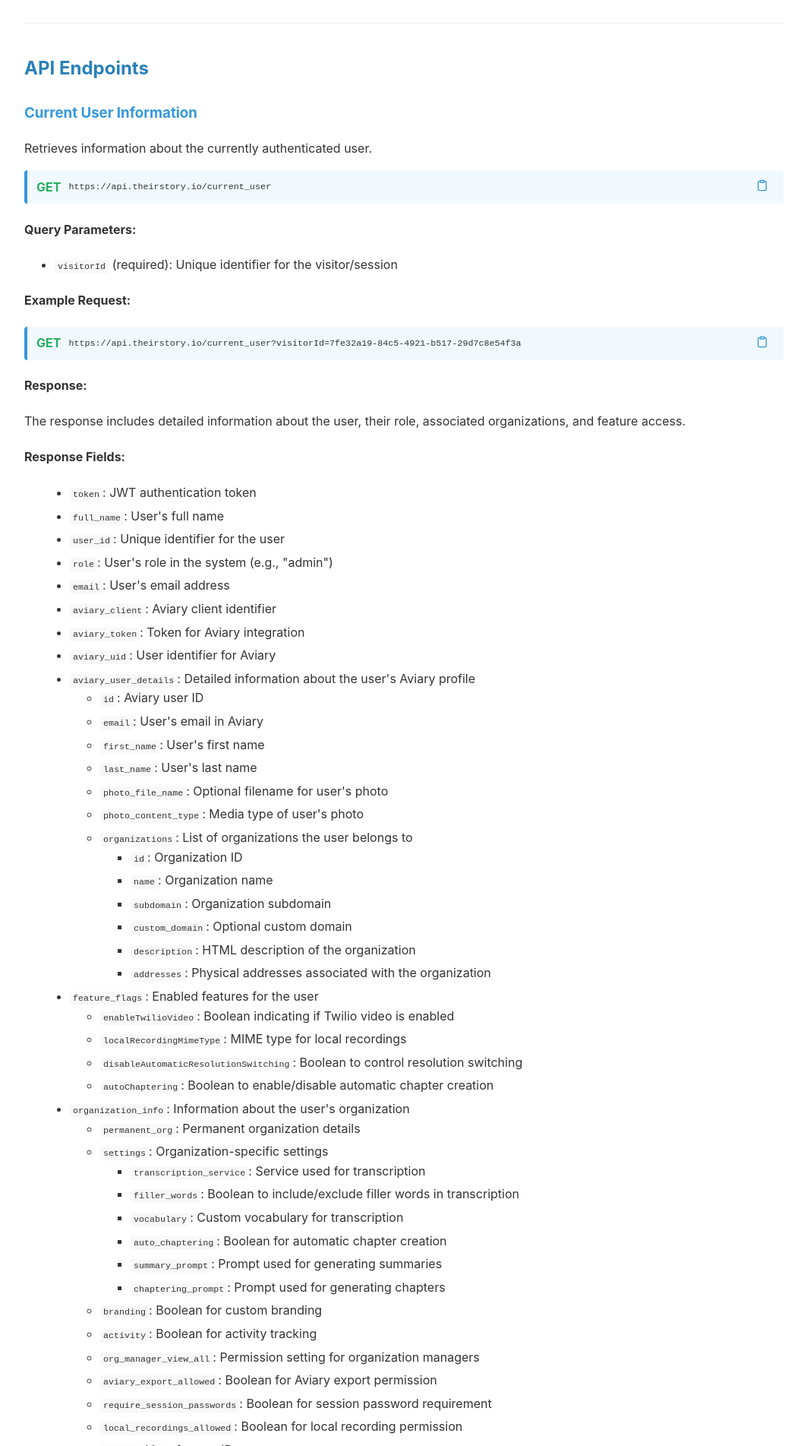
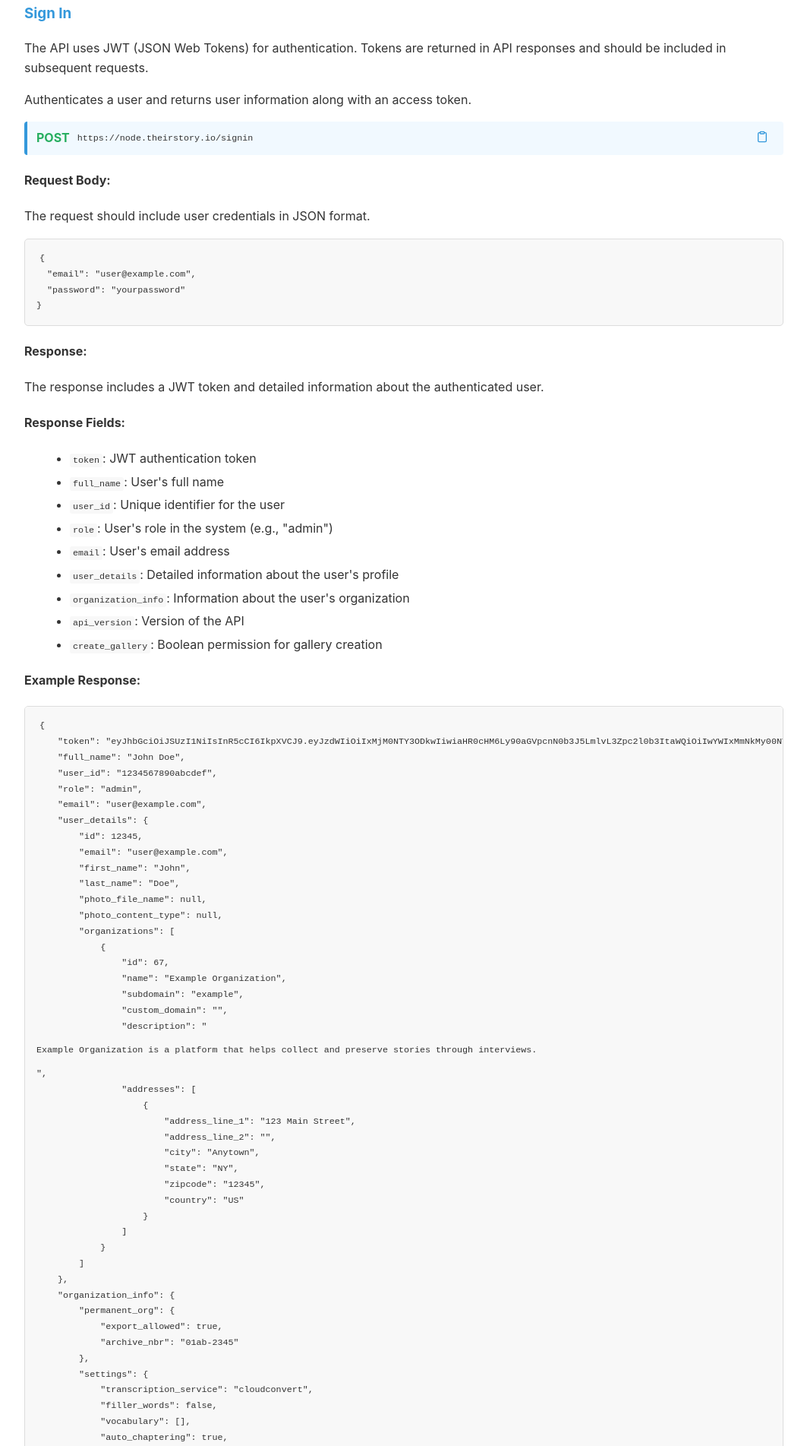
Before and after one commit to theirstory/theirstory-api, a plain HTML site: page index.html in a window 1280 px wide. Shown: the part 897-2800 px from the top of the page at 76% size, without its empty margins (108-1171 px from the left). Drawn offline with Linux system fonts and the light colour scheme.

Commit message:
Update index.html

```diff
--- a/index.html
+++ b/index.html
@@ -149,19 +149,19 @@
     <h1>TheirStory API Guide</h1>
 
     <div class="index-container">
-        <h2>API Endpoints</h2>
+        <h2>Contents</h2>
         <ul>
             <li><a href="#overview">Overview</a></li>
-            <li><a href="#authentication">Authentication</a></li>
+            <li><a href="#api-endpoints">API Endpoints</a>
+                <ul>
+                    <li><a href="#signin">Sign In</a></li>
                     <li><a href="#current-user">Current User Information</a></li>
                     <li><a href="#projects">Projects</a></li>
                     <li><a href="#organization">Organization</a></li>
                     <li><a href="#stories">Stories</a></li>
-            <!--<li><a href="#groups">Groups</a></li>
-            <li><a href="#integration">Integration with Aviary</a></li>
-            <li><a href="#feature-flags">Feature Flags</a></li>
-            <li><a href="#organization-settings">Organization Settings</a></li>
-            <li><a href="#usage-limits">Usage Limits</a></li>-->
+                    <li><a href="#groups">Groups</a></li>
+                </ul>
+            </li>
             <li><a href="#error-handling">Error Handling</a></li>
             <li><a href="#security">Security Considerations</a></li>
         </ul>
@@ -174,16 +174,130 @@
 
     <div class="endpoint-divider"></div>
 
-    <section id="authentication">
-        <h2>Authentication</h2>
+    <section id="api-endpoints">
+        <h2>API Endpoints</h2>
+
+        <section id="signin">
+            <h3>Sign In</h3>
         <p>The API uses JWT (JSON Web Tokens) for authentication. Tokens are returned in API responses and should be included in subsequent requests.</p>
+
+        <p>Authenticates a user and returns user information along with an access token.</p>
+
+        <div class="endpoint-url">
+            <span class="http-method">POST</span>
+            <code>https://node.theirstory.io/signin</code>
+            <button class="copy-btn" onclick="copyToClipboard('https://node.theirstory.io/signin')">
+                <svg xmlns="http://www.w3.org/2000/svg" width="16" height="16" viewBox="0 0 24 24" fill="none" stroke="currentColor" stroke-width="2" stroke-linecap="round" stroke-linejoin="round">
+                    <path d="M16 4h2a2 2 0 0 1 2 2v14a2 2 0 0 1-2 2H6a2 2 0 0 1-2-2V6a2 2 0 0 1 2-2h2"></path>
+                    <rect x="8" y="2" width="8" height="4" rx="1" ry="1"></rect>
+                </svg>
+            </button>
+        </div>
+
+        <h4>Request Body:</h4>
+        <p>The request should include user credentials in JSON format.</p>
+        <pre><code>{
+  "email": "user@example.com",
+  "password": "yourpassword"
+}</code></pre>
+
+        <div class="response-section">
+            <h4>Response:</h4>
+            <p>The response includes a JWT token and detailed information about the authenticated user.</p>
+
+            <h4>Response Fields:</h4>
+            <ul class="field-list">
+                <li><code>token</code>: JWT authentication token</li>
+                <li><code>full_name</code>: User's full name</li>
+                <li><code>user_id</code>: Unique identifier for the user</li>
+                <li><code>role</code>: User's role in the system (e.g., "admin")</li>
+                <li><code>email</code>: User's email address</li>
+                <li><code>user_details</code>: Detailed information about the user's profile</li>
+                <li><code>organization_info</code>: Information about the user's organization</li>
+                <li><code>api_version</code>: Version of the API</li>
+                <li><code>create_gallery</code>: Boolean permission for gallery creation</li>
+            </ul>
+
+            <h4>Example Response:</h4>
+            <pre><code>{
+    "token": "eyJhbGciOiJSUzI1NiIsInR5cCI6IkpXVCJ9.eyJzdWIiOiIxMjM0NTY3ODkwIiwiaHR0cHM6Ly90aGVpcnN0b3J5LmlvL3Zpc2l0b3ItaWQiOiIwYWIxMmNkMy00NTY3LTg5MDEtMjM0NS02N2FiOGNkZTkwZjEiLCJpYXQiOjE2MjM0NTY3ODl9.AbCdEfGhIjKlMnOpQrStUvWxYz",
+    "full_name": "John Doe",
+    "user_id": "1234567890abcdef",
+    "role": "admin",
+    "email": "user@example.com",
+    "user_details": {
+        "id": 12345,
+        "email": "user@example.com",
+        "first_name": "John",
+        "last_name": "Doe",
+        "photo_file_name": null,
+        "photo_content_type": null,
+        "organizations": [
+            {
+                "id": 67,
+                "name": "Example Organization",
+                "subdomain": "example",
+                "custom_domain": "",
+                "description": "<p>Example Organization is a platform that helps collect and preserve stories through interviews.</p>",
+                "addresses": [
+                    {
+                        "address_line_1": "123 Main Street",
+                        "address_line_2": "",
+                        "city": "Anytown",
+                        "state": "NY",
+                        "zipcode": "12345",
+                        "country": "US"
+                    }
+                ]
+            }
+        ]
+    },
+    "organization_info": {
+        "permanent_org": {
+            "export_allowed": true,
+            "archive_nbr": "01ab-2345"
+        },
+        "settings": {
+            "transcription_service": "cloudconvert",
+            "filler_words": false,
+            "vocabulary": [],
+            "auto_chaptering": true,
+            "summary_prompt": "Create a concise summary of this interview focusing on key topics discussed.",
+            "chaptering_prompt": "Create an index for this interview with timecodes, titles, summaries, and keywords."
+        },
+        "branding": false,
+        "_id": "abcdef1234567890",
+        "activity": true,
+        "org_manager_view_all": true,
+        "export_allowed": true,
+        "require_session_passwords": false,
+        "local_recordings_allowed": true,
+        "groups": [
+            "group123",
+            "group456",
+            "group789"
+        ],
+        "organization_name": "Example Admin",
+        "organizational_code": "example_admin_123456",
+        "created_at": "2023-01-15T12:30:45.678Z",
+        "__v": 5,
+        "allow_dial_in": true,
+        "local_recordings_polyfill": false,
+        "credits": 1000000,
+        "maxProjectsAllowed": 200,
+        "projects": 150,
+        "recording_hours": 320,
+        "backgroundUrl": "uploads/projectbackgrounds/example-background-image.jpg"
+    },
+    "api_version": "1.2.3",
+    "create_gallery": true
+}</code></pre>
+        </div>
         </section>
 
         <div class="endpoint-divider"></div>
 
         <section id="current-user">
-        <h2>API Endpoints</h2>
-
             <h3>Current User Information</h3>
         <p>Retrieves information about the currently authenticated user.</p>
 
@@ -226,13 +340,10 @@
                 <li><code>user_id</code>: Unique identifier for the user</li>
                 <li><code>role</code>: User's role in the system (e.g., "admin")</li>
                 <li><code>email</code>: User's email address</li>
-                <li><code>aviary_client</code>: Aviary client identifier</li>
-                <li><code>aviary_token</code>: Token for Aviary integration</li>
-                <li><code>aviary_uid</code>: User identifier for Aviary</li>
-                <li><code>aviary_user_details</code>: Detailed information about the user's Aviary profile
+                <li><code>user_details</code>: Detailed information about the user's profile
                     <ul>
-                        <li><code>id</code>: Aviary user ID</li>
-                        <li><code>email</code>: User's email in Aviary</li>
+                        <li><code>id</code>: User ID</li>
+                        <li><code>email</code>: User's email</li>
                         <li><code>first_name</code>: User's first name</li>
                         <li><code>last_name</code>: User's last name</li>
                         <li><code>photo_file_name</code>: Optional filename for user's photo</li>
@@ -247,14 +358,6 @@
                                 <li><code>addresses</code>: Physical addresses associated with the organization</li>
                             </ul>
                         </li>
-                    </ul>
-                </li>
-                <li><code>feature_flags</code>: Enabled features for the user
-                    <ul>
-                        <li><code>enableTwilioVideo</code>: Boolean indicating if Twilio video is enabled</li>
-                        <li><code>localRecordingMimeType</code>: MIME type for local recordings</li>
-                        <li><code>disableAutomaticResolutionSwitching</code>: Boolean to control resolution switching</li>
-                        <li><code>autoChaptering</code>: Boolean to enable/disable automatic chapter creation</li>
                     </ul>
                 </li>
                 <li><code>organization_info</code>: Information about the user's organization
@@ -273,7 +376,7 @@
                         <li><code>branding</code>: Boolean for custom branding</li>
                         <li><code>activity</code>: Boolean for activity tracking</li>
                         <li><code>org_manager_view_all</code>: Permission setting for organization managers</li>
-                        <li><code>aviary_export_allowed</code>: Boolean for Aviary export permission</li>
+                        <li><code>export_allowed</code>: Boolean for export permission</li>
                         <li><code>require_session_passwords</code>: Boolean for session password requirement</li>
                         <li><code>local_recordings_allowed</code>: Boolean for local recording permission</li>
                         <li><code>groups</code>: List of group IDs</li>
@@ -296,10 +399,7 @@
     "user_id": "847629394863",
     "role": "admin",
     "email": "jane.smith@example.com",
-    "aviary_client": "482LpoT67YcnMsW13rv5",
-    "aviary_token": "t9Jm4wP3zRq7SxK2",
-    "aviary_uid": "jane.smith@example.com",
-    "aviary_user_details": {
+    "user_details": {
         "id": 12345,
         "email": "jane.smith@example.com",
         "first_name": "Jane",
@@ -343,13 +443,7 @@
             }
         ]
     },
-    "feature_flags": {
-        "enableTwilioVideo": true,
-        "localRecordingMimeType": "video/webm;codecs=vp8,opus",
-        "disableAutomaticResolutionSwitching": false,
-        "autoChaptering": true,
-        "_id": "82af75cb42d67138ac9f4d21"
-    },
+
     "organization_info": {
         "permanent_org": {
             "export_allowed": true,
@@ -559,7 +653,7 @@
                         <li><code>_id</code>: Unique identifier for the organization</li>
                         <li><code>activity</code>: Boolean indicating if the organization is active</li>
                         <li><code>org_manager_view_all</code>: Boolean controlling manager view permissions</li>
-                        <li><code>aviary_export_allowed</code>: Boolean for Aviary export permission</li>
+                        <li><code>export_allowed</code>: Boolean for export permission</li>
                         <li><code>require_session_passwords</code>: Boolean for session password requirement</li>
                         <li><code>groups</code>: Array of group IDs</li>
                         <li><code>organization_name</code>: Name of the organization</li>
@@ -700,7 +794,7 @@
         </div>
         </section>
 
-    <!--<div class="endpoint-divider"></div>
+        <div class="endpoint-divider"></div>
 
         <section id="groups">
             <h3>Groups</h3>
@@ -717,83 +811,12 @@
             </button>
         </div>
         </section>
-
-    <div class="endpoint-divider"></div>
-
-    <section id="integration">
-        <h3>Integration with Aviary</h3>
-        <p>Endpoints for integration with the Aviary platform.</p>
-
-        <div class="endpoint-url">
-            <span class="http-method">GET</span>
-            <code>https://api.theirstory.io/aviary/exports</code>
-            <button class="copy-btn" onclick="copyToClipboard('https://api.theirstory.io/aviary/exports')">
-                <svg xmlns="http://www.w3.org/2000/svg" width="16" height="16" viewBox="0 0 24 24" fill="none" stroke="currentColor" stroke-width="2" stroke-linecap="round" stroke-linejoin="round">
-                    <path d="M16 4h2a2 2 0 0 1 2 2v14a2 2 0 0 1-2 2H6a2 2 0 0 1-2-2V6a2 2 0 0 1 2-2h2"></path>
-                    <rect x="8" y="2" width="8" height="4" rx="1" ry="1"></rect>
-                </svg>
-            </button>
-        </div>
     </section>
 
     <div class="endpoint-divider"></div>
 
-    <section id="feature-flags">
-        <h3>Feature Flags</h3>
-        <p>Retrieves feature flag information for the current user.</p>
-
-        <div class="endpoint-url">
-            <span class="http-method">GET</span>
-            <code>https://api.theirstory.io/feature-flags</code>
-            <button class="copy-btn" onclick="copyToClipboard('https://api.theirstory.io/feature-flags')">
-                <svg xmlns="http://www.w3.org/2000/svg" width="16" height="16" viewBox="0 0 24 24" fill="none" stroke="currentColor" stroke-width="2" stroke-linecap="round" stroke-linejoin="round">
-                    <path d="M16 4h2a2 2 0 0 1 2 2v14a2 2 0 0 1-2 2H6a2 2 0 0 1-2-2V6a2 2 0 0 1 2-2h2"></path>
-                    <rect x="8" y="2" width="8" height="4" rx="1" ry="1"></rect>
-                </svg>
-            </button>
-        </div>
-    </section>
-
-    <div class="endpoint-divider"></div>
-
-    <section id="organization-settings">
-        <h3>Organization Settings</h3>
-        <p>Retrieves and updates organization-specific settings.</p>
-
-        <div class="endpoint-url">
-            <span class="http-method">GET</span>
-            <code>https://api.theirstory.io/organization-settings</code>
-            <button class="copy-btn" onclick="copyToClipboard('https://api.theirstory.io/organization-settings')">
-                <svg xmlns="http://www.w3.org/2000/svg" width="16" height="16" viewBox="0 0 24 24" fill="none" stroke="currentColor" stroke-width="2" stroke-linecap="round" stroke-linejoin="round">
-                    <path d="M16 4h2a2 2 0 0 1 2 2v14a2 2 0 0 1-2 2H6a2 2 0 0 1-2-2V6a2 2 0 0 1 2-2h2"></path>
-                    <rect x="8" y="2" width="8" height="4" rx="1" ry="1"></rect>
-                </svg>
-            </button>
-        </div>
-    </section>
-
-    <div class="endpoint-divider"></div>
-
-    <section id="usage-limits">
-        <h3>Usage Limits</h3>
-        <p>Retrieves information about usage limits for the organization.</p>
-
-        <div class="endpoint-url">
-            <span class="http-method">GET</span>
-            <code>https://api.theirstory.io/usage</code>
-            <button class="copy-btn" onclick="copyToClipboard('https://api.theirstory.io/usage')">
-                <svg xmlns="http://www.w3.org/2000/svg" width="16" height="16" viewBox="0 0 24 24" fill="none" stroke="currentColor" stroke-width="2" stroke-linecap="round" stroke-linejoin="round">
-                    <path d="M16 4h2a2 2 0 0 1 2 2v14a2 2 0 0 1-2 2H6a2 2 0 0 1-2-2V6a2 2 0 0 1 2-2h2"></path>
-                    <rect x="8" y="2" width="8" height="4" rx="1" ry="1"></rect>
-                </svg>
-            </button>
-        </div>
-    </section>-->
-
-    <div class="endpoint-divider"></div>
-
     <section id="error-handling">
-        <h3>Error Handling</h3>
+        <h2>Error Handling</h2>
         <p>The API uses standard HTTP status codes to indicate success or failure of requests. Error responses include detailed information about the error and possible solutions.</p>
 
         <h4>Common Error Codes:</h4>
@@ -810,7 +833,7 @@
     <div class="endpoint-divider"></div>
 
     <section id="security">
-        <h3>Security Considerations</h3>
+        <h2>Security Considerations</h2>
         <p>When working with the TheirStory API, keep the following security considerations in mind:</p>
 
         <ul>
```
Lines whose indentation alone changed are shown as unchanged.
